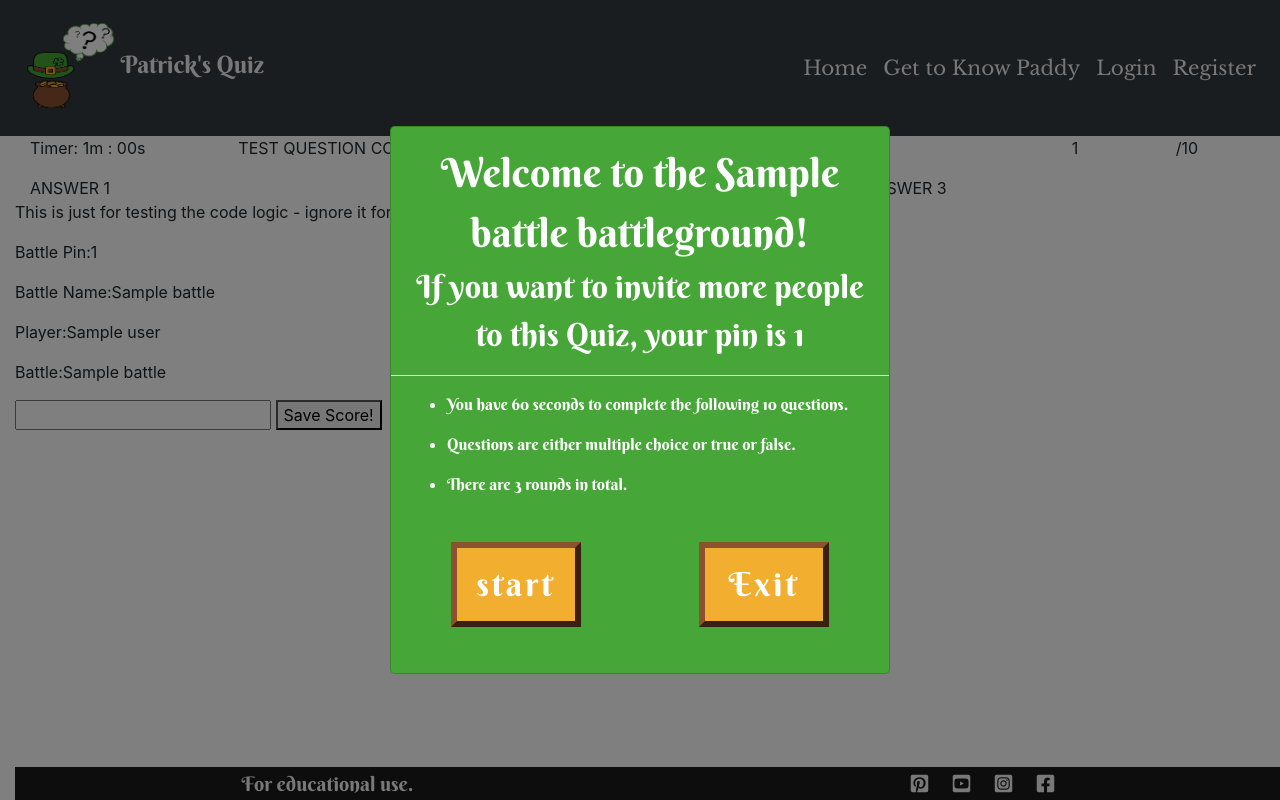
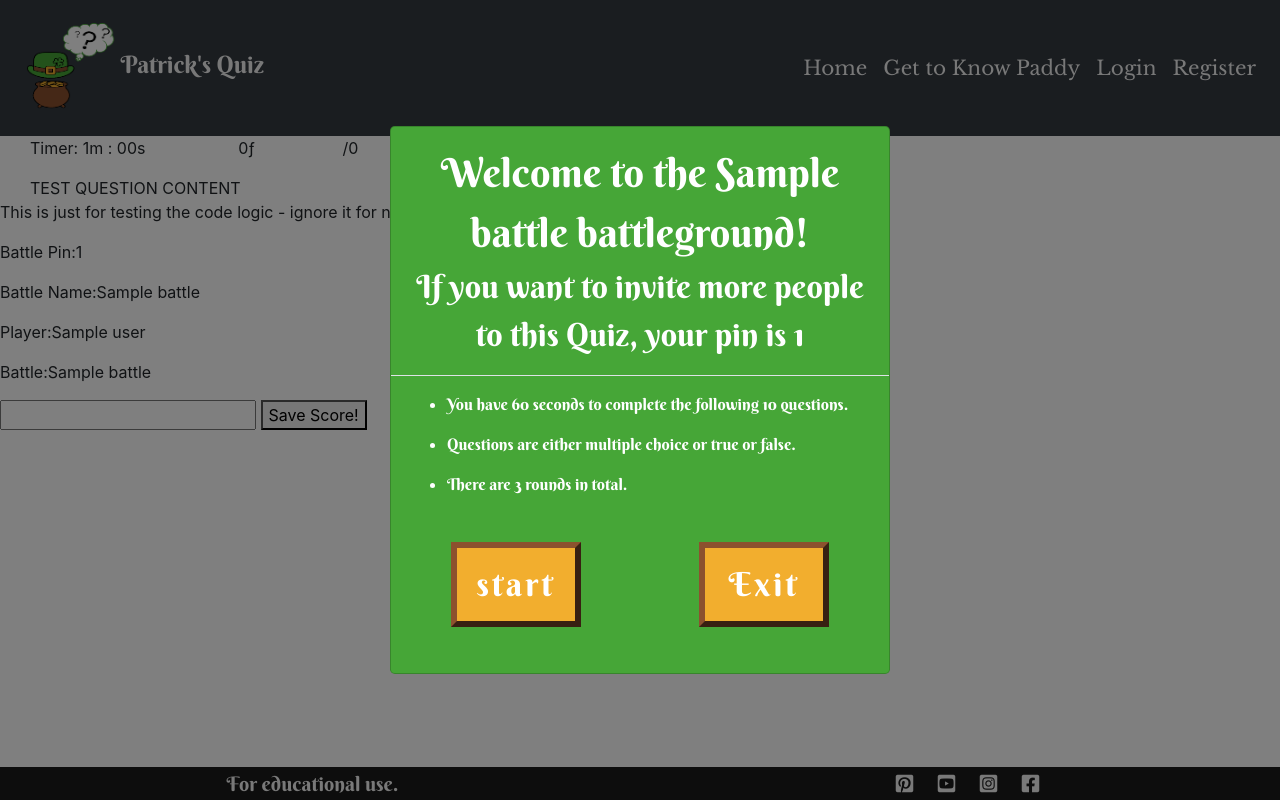
Before and after one commit to kairosity/hackpack-patricks-quiz, a Flask app: a page that uses templates/battleground.html in a window 1280 px wide. Run offline with Flask 2, Linux system fonts and the light colour scheme; a database or web service that is not in the repository returns one stand-in record (values such as "Sample title"); some libraries are stand-ins or nearby versions.

Commit message:
basic logic in for JS and it runs through the 3 rounds

```diff
--- a/static/js/quiz.js
+++ b/static/js/quiz.js
@@ -1,14 +1,15 @@
 let round = 1;
 let score = 0; //score will be used in display 0/10 and to track result
 let startTime = '1m : 00s'; //Used for display only, cn probably be replaced in HTML        CS -> The user has 1 minute to answer the question right? I think it's easier to make it 60seconds
-let Round1Score = 0; //store result from round
-let Round2Score = 0; //store result from round
-let Round3Score = 0; //store result from round
+let round1Score = 0; //store result from round
+let round2Score = 0; //store result from round
+let round3Score = 0; //store result from round
 let time = 60000; //estimated starting time of 60s for 10 questions. may be too long
+let roundQuestionNumber = 0;
 
 let questionBlock = document.querySelector("#question")  //CS --> On line 70 you are telling the pc to append "question" to questionBlock but you didn't define it so here it is.
 
-$(window).on('load', function() {
+$(window).on('load', function () {
     $('#welcomeModal').modal('show'); //Triggers welcome modal on page load
     $("#timer").html(startTime); //sets start time display before timer() function is called
 });
@@ -25,25 +26,29 @@ function questionSelector(round) {
     }
 };
 
-document.getElementById("startGame").onclick = function() {
+document.getElementById("startGame").onclick = function () {
     questionSelector(round)
     startGame(levelQuestion)
 };
+document.getElementById("roundTwoStart").onclick = function () {
+    questionSelector(round)
+    startGame(levelQuestion)
+};
+document.getElementById("roundThreeStart").onclick = function () {
+    questionSelector(round)
+    startGame(levelQuestion)
+};
+
 //when the start game button on welcomeModal is clicked it calls game function
 //CS --> Passed the question array and included the questionSelector function so it runs when the button is clicked. That will gives us the "levelQuestion" to pass in startGame
 
 //This function clears all elements children of the main question display spans
-function clearContent() {
-    $("#question").html("");
-    $("#score").html("");
-    $("#out-of").html("");
-    $("#answer1").html("");
-    $("#answer2").html("");
-    $("#answer3").html("");
+function clearBlock() {
+    questionBlock.innerHTML = "";
 }
 
 function startGame(questions) {
-    //timer(time); //starts timer() countdown from time variable              // CS --> Commented out this function so it doesn't run whiel we are building the quiz. Once it's dow we need to bring it back to life
+    timer(time); //starts timer() countdown from time variable              // CS --> Commented out this function so it doesn't run whiel we are building the quiz. Once it's dow we need to bring it back to life
     displayQuestions(questions)
     //Need to trigger first question load in here
 };
@@ -72,12 +77,12 @@ function displayQuestions(arr) {
         let answerOptions = document.createElement("li");
         answerOptions.setAttribute("class", "answersList");
         answerOptions.setAttribute("choice-value", objectQuestion.options[i]);
-        answerOptions.setAttribute("id", "questionNum-"+i);
+        answerOptions.setAttribute("id", "questionNum-" + i);
         answerOptions.textContent = objectQuestion.options[i];
         answerBlock.append(answerOptions);
     }
 
-    answerBlock.addEventListener("click", function() {
+    answerBlock.addEventListener("click", function () {
         scoreAnswer(objectQuestion);
     });
 }
@@ -90,31 +95,55 @@ function scoreAnswer(answerSelected) {
     if (e.matches("li")) {
         let selectedItem = e.textContent;
 
-            if (selectedItem === answerSelected.answer && round <= 3) {
+        if (selectedItem === answerSelected.answer && roundQuestionNumber < 9) {
             e.setAttribute("style", "background-color: green");
-                setTimeout(function() {
-                    questionSelector(round);
+            setTimeout(function () {
                 displayQuestions(levelQuestion);
             }, 500);
-                level++;
-            } else if (selectedItem === answerSelected.answer) {
+            roundQuestionNumber++;
+            score++;
+            $("#score").html(score); //updates score display html
+            $("#out-of").html("/" + roundQuestionNumber); //updates out-of display html
+        } else if (selectedItem === answerSelected.answer && roundQuestionNumber == 9) {
             e.setAttribute("style", "background-color: green");
-                setTimeout(function() {
-                    questionSelector(round);
+            setTimeout(function () {
+            }, 500);
+            score++;
+            $("#score").html(score); //updates score display html
+            $("#out-of").html("/" + roundQuestionNumber); //updates out-of display html
+            round++;
+            gameStatus();
+            roundQuestionNumber = 0;
+        } else if (selectedItem !== answerSelected.answer && roundQuestionNumber < 9) {
+            e.setAttribute("style", "background-color: red");
+            setTimeout(function () {
                 displayQuestions(levelQuestion);
             }, 500);
-                stopTimer();
-            } else {
+            roundQuestionNumber++;
+            $("#score").html(score); //updates score display html
+            $("#out-of").html("/" + roundQuestionNumber); //updates out-of display html
+        } else if (selectedItem !== answerSelected.answer && roundQuestionNumber == 9) {
             e.setAttribute("style", "background-color: red");
-                setTimeout(function() {
-                    questionSelector(round);
-                    displayQuestions(levelQuestion);
+            setTimeout(function () {
             }, 500);
-                stopTimer();
+            $("#score").html(score); //updates score display html
+            $("#out-of").html("/" + roundQuestionNumber); //updates out-of display html
+            round++;
+            gameStatus();
+            roundQuestionNumber = 0;
         }
     }
 }
 
+function gameStatus() {
+    if (round == 2) {
+        $('#roundTwoModal').modal('show'); //Triggers roundTwoModal
+    } else if (round == 3) {
+        $('#roundThreeModal').modal('show'); //Triggers roundTwoModal
+    } else {
+        $('#gameCompleteModal').modal('show'); //Triggers gameCompleteModal
+    }
+}
 
 /*
 Display functions for time and highscores.......
--- a/templates/battleground.html
+++ b/templates/battleground.html
@@ -8,24 +8,21 @@
 
 <div class="container-fluid game-container">
     <div class="container-fluid d-block no-gutters" id="quiz-board">
-            <div class="row question-row">
+        <div class="row info-row">
             <div class="col-2 q&a number">
                 <p class="counter">Timer: <span id="timer"></span></p>
             </div>
+            <div class="col-1 q&a score">
+                <span id="score">0</span>ƒ
+            </div>
+            <div class="col-1 q&a out-of">
+                <span id="out-of">/0</span>
+            </div>
+        </div>
+        <div class="row game-row">
             <div class="col-8 q&a question">
                 <span id="question">TEST QUESTION CONTENT</span>
             </div>
-                <div class="col-1 q&a score">
-                    <span id="score">1</span>
-                </div>
-                <div class="col-1 q&a out-of">
-                    <span id="out-of">/10</span>
-                </div>
-            </div>
-            <div class="row answer-row">
-                <div class="col-4" id="answer1">ANSWER 1</div>
-                <div class="col-4" id="answer2">ANSWER 2</div>
-                <div class="col-4" id="answer3">ANSWER 3</div>
         </div>
     </div>
 
@@ -61,7 +58,7 @@
                             </a>
                         </div>
                         <div class="col-12 col-md-6 d-flex justify-content-center">
-                            <a type="button" class="home-button" onclick="window.location.href='index.html';"
+                            <a type="button" class="home-button" href="{{ url_for('join_battle') }}"
                                 data-dismiss="modal">
                                 Exit
                             </a>
@@ -70,8 +67,77 @@
                 </div>
             </div>
         </div>
-        <!-- Game Won Modal -->
-        <div class="modal fade" id="gameWonModal" tabindex="-1" role="dialog" aria-hidden="true">
+    </div>
+    <!-- Round two Modal -->
+    <div class="modal fade in" id="roundTwoModal" tabindex="-1" role="dialog" aria-labelledby="welcomeModal"
+        aria-hidden="true">
+        <div class="modal-dialog modal-dialog-centered" role="document">
+            <div class="modal-content welcomeMenu">
+                <div class="modal-header d-block">
+                    <h1 class="modal-title text-center">Ready for Round two</h1>
+                </div>
+                <div class="modal-body">
+                    <ul>
+                        <li>
+                            <p>You have 60 seconds to complete the following 10 questions.</p>
+                        </li>
+                        <li>
+                            <p>This round is true of false about St Patrick.</p>
+                        </li>
+                    </ul>
+                    <div class="row center">
+                        <div class="col-12 col-md-6 d-flex justify-content-center">
+                            <a type="button" class="home-button" id="roundTwoStart" data-dismiss="modal">
+                                start
+                            </a>
+                        </div>
+                        <div class="col-12 col-md-6 d-flex justify-content-center">
+                            <a type="button" class="home-button" href="{{ url_for('join_battle') }}"
+                                data-dismiss="modal">
+                                Exit
+                            </a>
+                        </div>
+                    </div>
+                </div>
+            </div>
+        </div>
+    </div>
+    <!-- Round three Modal -->
+    <div class="modal fade in" id="roundThreeModal" tabindex="-1" role="dialog" aria-labelledby="welcomeModal"
+        aria-hidden="true">
+        <div class="modal-dialog modal-dialog-centered" role="document">
+            <div class="modal-content welcomeMenu">
+                <div class="modal-header d-block">
+                    <h1 class="modal-title text-center">Ready for the final round?</h1>
+                </div>
+                <div class="modal-body">
+                    <ul>
+                        <li>
+                            <p>You have 60 seconds to complete the following 10 questions.</p>
+                        </li>
+                        <li>
+                            <p>This round is true of false about St Patrick.</p>
+                        </li>
+                    </ul>
+                    <div class="row center">
+                        <div class="col-12 col-md-6 d-flex justify-content-center">
+                            <a type="button" class="home-button" id="roundThreeStart" data-dismiss="modal">
+                                start
+                            </a>
+                        </div>
+                        <div class="col-12 col-md-6 d-flex justify-content-center">
+                            <a type="button" class="home-button" href="{{ url_for('join_battle') }}"
+                                data-dismiss="modal">
+                                Exit
+                            </a>
+                        </div>
+                    </div>
+                </div>
+            </div>
+        </div>
+    </div>
+    <!-- Game Complete Modal -->
+    <div class="modal fade" id="gameCompleteModal" tabindex="-1" role="dialog" aria-hidden="true">
         <div class="modal-dialog modal-dialog-centered" role="document">
             <div class="modal-content mainMenu">
                 <div class="modal-header d-block">
```
Lines whose indentation alone changed are shown as unchanged.
